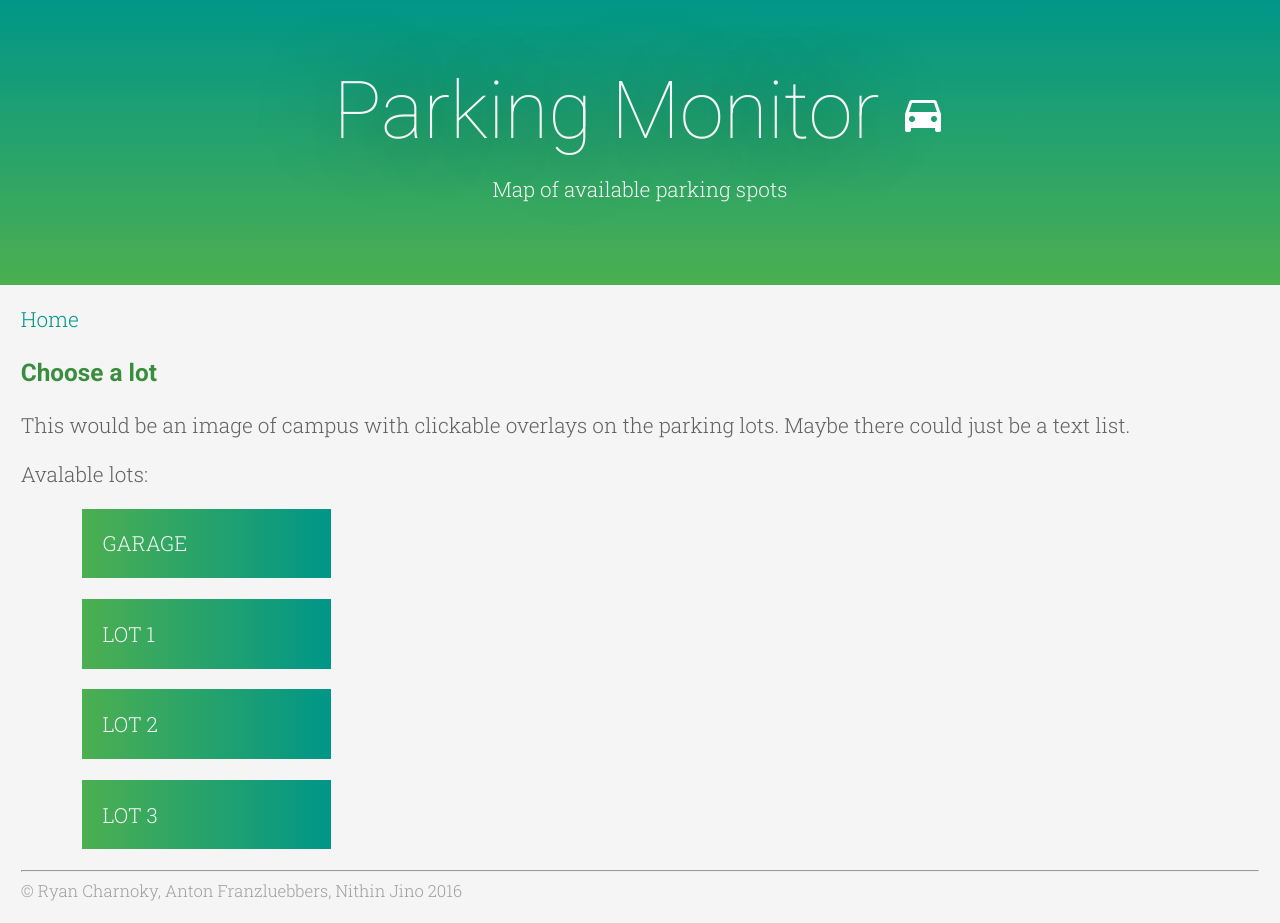
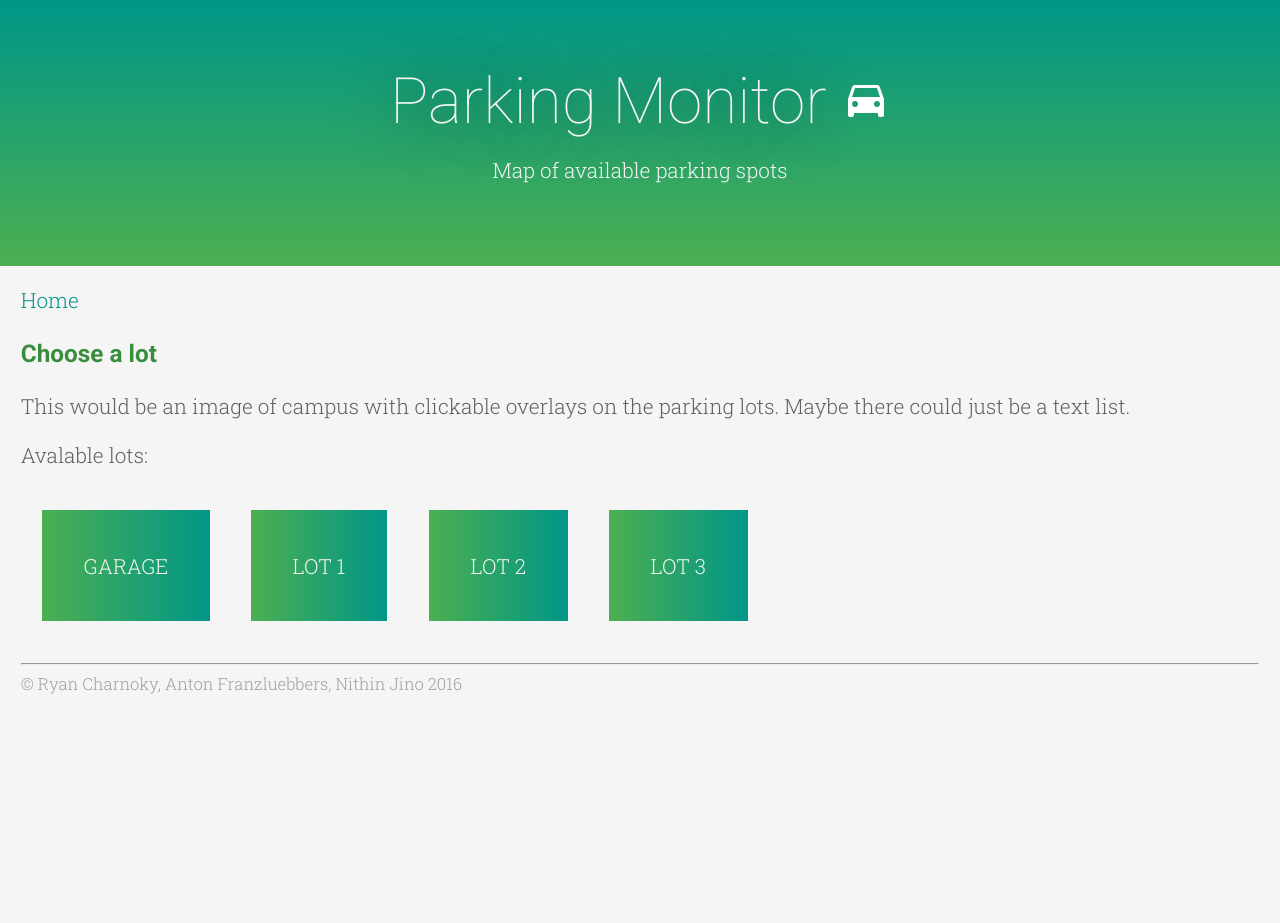
Before and after one commit to AntonFranzluebbers/Parking-Monitor, a plain HTML site: page map.html in a window 1280 px wide. After the commit the page ends 800 px from the top, so only its background shows below. Drawn offline with Linux system fonts and the light colour scheme.

Commit message:
added mobile support and flex to buttons

```diff
--- a/map.html
+++ b/map.html
@@ -36,20 +36,20 @@
         </p>
         <p>
             Avalable lots:
-            <ul>
+            <div class="available-lots">
                 <a href="lots/garage.php">
-                    <li>GARAGE</li>
+                    <div>GARAGE</div>
                 </a>
                 <a href="#">
-                    <li>LOT 1</li>
+                    <div>LOT 1</div>
                 </a>
                 <a href="#">
-                    <li>LOT 2</li>
+                    <div>LOT 2</div>
                 </a>
                 <a href="#">
-                    <li>LOT 3</li>
+                    <div>LOT 3</div>
                 </a>
-            </ul>
+            </div>
         </p>
 
         <footer class="site-footer">
--- a/stylesheets/styles.css
+++ b/stylesheets/styles.css
@@ -20,13 +20,13 @@ body {
   background-color: #4CAF50;
   background: linear-gradient(var(--mat-teal), var(--mat-green));
   margin:0;
-  padding: 4em;
+  padding: 1em;
 }
 
 .project-name {
   font-family: "Roboto", sans-serif;
   font-weight: 100;
-  font-size: 5em;
+  font-size: 4em;
   margin: 0;
   color: var(--mat-white);
   text-shadow: 0 0 1em black;
@@ -53,6 +53,15 @@ body {
 
 .main-content {
   font-family: "Roboto Slab", serif;
+  animation: slideUp .5s;
+  position: relative;
+}
+
+@keyframes slideUp {
+  0% {top:100px;
+      opacity: 0;}
+  100% {top:0;
+        opacity: 1;}
 }
 
 a {
@@ -65,52 +74,64 @@ a:hover {
   color: var(--mat-dark-teal);
 }
 
-ul a li {
+.available-lots {
+  display: flex;
+  flex-direction: row;
+  flex-wrap: wrap;
+  width: inherit;
+}
+
+.available-lots div {
+  flex: 1 1 auto;
   background-color: #4CAF50;
   background: linear-gradient(to right, var(--mat-green), var(--mat-teal));
+  max-width: 10em;
+  margin: 1em;
+  padding: 1em;
+  color: var(--mat-white);
+  text-decoration: none;
+  transition: box-shadow .25s, padding .25s, transform .25s;
+  transform: perspective(10em);
+}
+
+.available-lots a:hover {
+  text-decoration: none;
+}
+
+.available-lots a:hover div {
+  box-shadow: 0 0 .1em black;
+  transform: perspective(10em) rotateX(30deg);
+}
+
+.large-button a:hover {
+  text-decoration: none;
+}
+
+.large-button {
+  text-align: center;
   width: 10em;
-  margin: 1em;
+  margin: auto;
+}
+
+.large-button a div {
+  background-color: #4CAF50;
+  background: linear-gradient(to right, var(--mat-green), var(--mat-teal));
+
+
   padding: 1em;
   color: var(--mat-white);
   text-decoration: none;
   transition: box-shadow .25s, padding .25s;
 }
 
-ul a:hover {
-  text-decoration: none;
-}
-
-ul a:hover li {
-  box-shadow: 0 0 .1em black;
-}
-
-.large-button:hover {
-  text-decoration: none;
-}
-
-.large-button {
-  text-align: center;
-}
-
-.large-button div {
-  background-color: #4CAF50;
-  background: linear-gradient(to right, var(--mat-green), var(--mat-teal));
-  width: 10em;
-  margin: auto;
-  padding: 1em;
-  color: var(--mat-white);
-  text-decoration: none;
-  transition: box-shadow .25s, padding .25s;
-}
-
-.large-button div img {
+.large-button a div img {
   position: relative;
   float:left;
   top:-.5em;
   left:-.3em;
 }
 
-.large-button:hover div {
+.large-button a:hover div {
   //background: linear-gradient(to right, var(--mat-teal), var(--mat-green));
   box-shadow: 0 0 .1em black;
 }
@@ -119,3 +140,12 @@ ul a:hover li {
   font-size:.8em;
   color: #9E9E9E;
 }
+
+@media screen and (min-width: 50em) {
+  .page-header {
+    padding: 4em;
+  }
+  .available-lots div {
+    padding: 2em;
+  }
+}
```
Also changed, not shown: index.html (+2 -2 lines).
